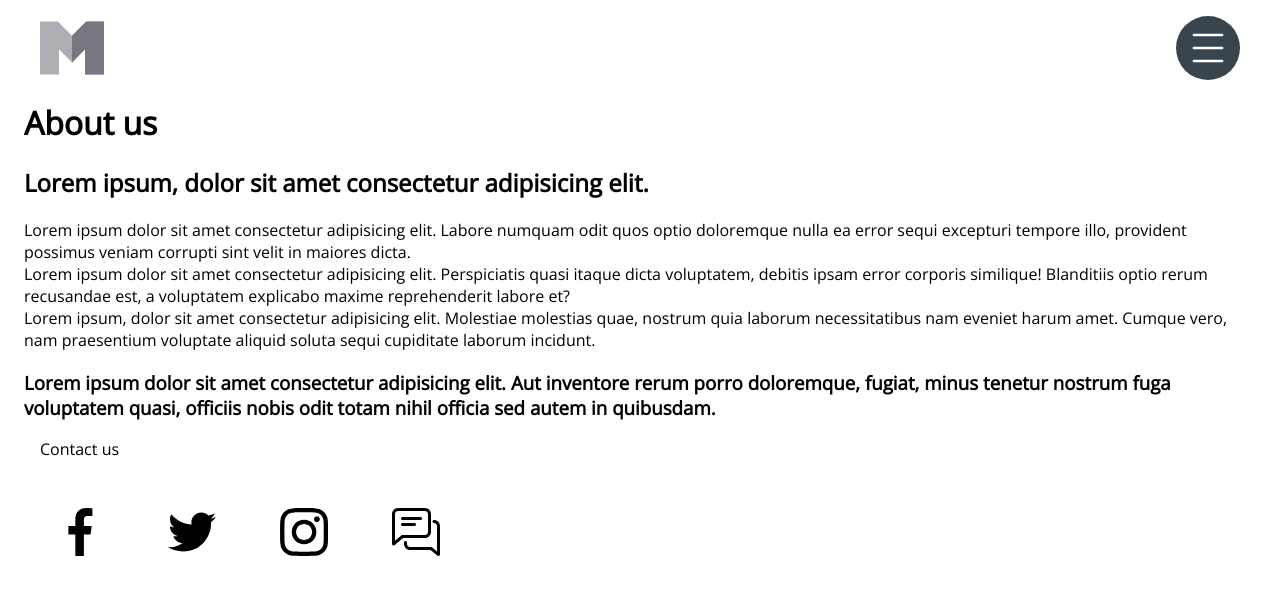
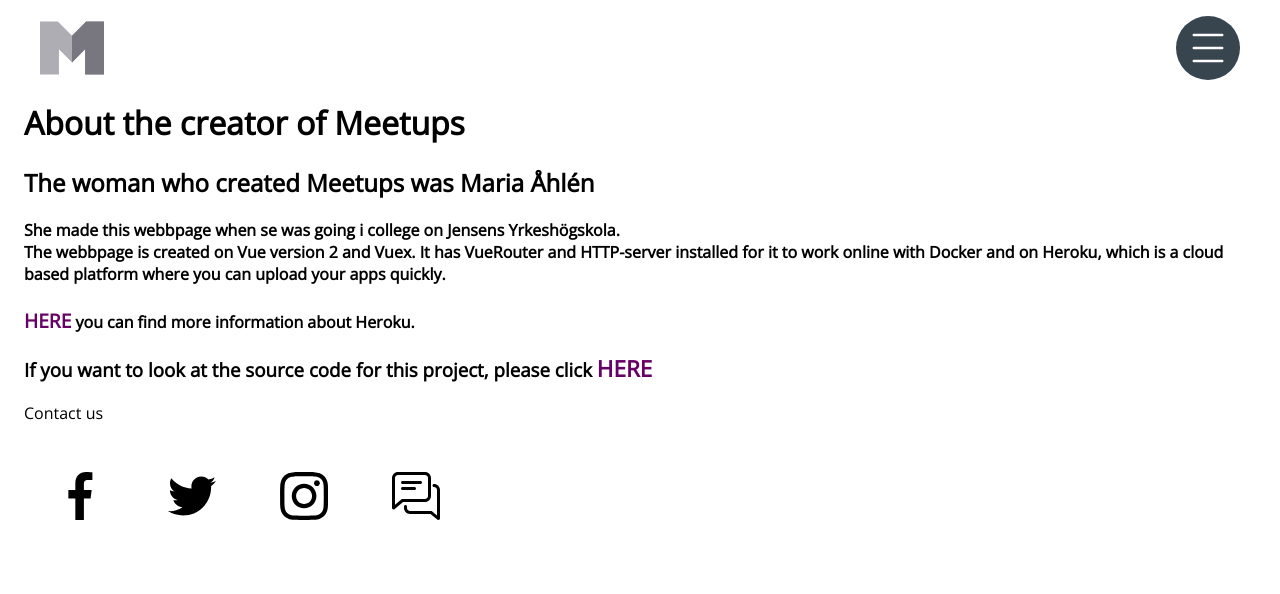
Before and after one commit to jensengbg-maria-ahlen/meeting-v2, a Vue app: page /#/about in a window 1280 px wide. Shown: the top 594 px of the page. Built offline with nearby package versions, Linux system fonts and the light colour scheme; no server answers.

Commit message:
changed the lorem ipsum and added a correct test in eventinfo

```diff
--- a/src/components/Event.vue
+++ b/src/components/Event.vue
@@ -1,7 +1,6 @@
 <template>
   <section class="event">
     <h2 class="title">{{ event.title }}</h2>
-    <img :src="event.imgUrl" alt="bild" />
     <h3>When: {{ event.when }}</h3>
     <h3>Organizer: {{ event.organizer }}</h3>
     <div v-if="event.status === 'old'">
@@ -36,7 +35,8 @@ export default {
   background-color: #c9c9c750;
   box-shadow: 0 0 7px rgba(43, 41, 41, 0.623);
   float: left;
-  width: 420px;
+  width: 40%;
+  height: 50%;
   display: flex;
   flex-direction: column;
   justify-content: center;
@@ -44,13 +44,12 @@ export default {
 }
 
 .event img {
-  width: 400px;
-  height: 260px;
+  width: 90%;
 }
 
 button {
-  width: 184px;
-  height: 55px;
+  width: 20%;
+  height: 20%;
   background: #ffffff;
   border: 1px solid rgba(15, 15, 15, 0.329);
   border-radius: 50px;
--- a/src/components/Signup.vue
+++ b/src/components/Signup.vue
@@ -20,13 +20,13 @@
     <div v-show="event.status === 'old'" class="signUpOld">
       <h2>Please tell us your thoughts about this meetup</h2>
       <label for="">Name: </label>
-      <input type="text" placeholder="name" v-model="inputValue.name" />
+      <input type="text" v-model="inputValue.name" />
 
       <label for="">Email address:</label>
-      <input type="text" placeholder="email" v-model="inputValue.email" />
+      <input type="text" v-model="inputValue.email" />
 
       <label for="">Comment:</label>
-      <textarea cols="20" rows="20" v-model="inputValue.comment"></textarea>
+      <textarea cols="20" rows="10" v-model="inputValue.comment"></textarea>
 
       <button @click="sendIn()" class="sendInButton">Send in</button>
 
@@ -118,6 +118,9 @@ input {
 
 textarea {
   width: 90%;
+  font-family: 'Open Sans', sans-serif;
+  font-weight: bolder;
+  font-size: medium;
 }
 
 
--- a/src/store/index.js
+++ b/src/store/index.js
@@ -7,7 +7,7 @@ Vue.use(Vuex)
 export default new Vuex.Store({
 
   state: {
-    apiUrl: "https://api.jsonbin.io/v3/b/6034f76ba94a574b45211f4a",
+    apiUrl: "https://api.jsonbin.io/v3/b/6038d3bc0866664b1083ba00",
     apiKey: "$2b$10$DQabN5NhCvGHt9M5C5daz.GVexA/izze7N4i2qBeHNFyCa7lnWTmC",
     events: {
       type: Array,
--- a/src/views/About.vue
+++ b/src/views/About.vue
@@ -7,27 +7,18 @@
       </div>
     </nav>
 
-    <h1>About us</h1>
-    <h2>Lorem ipsum, dolor sit amet consectetur adipisicing elit.</h2>
-    <p>
-      Lorem ipsum dolor sit amet consectetur adipisicing elit. Labore numquam
-      odit quos optio doloremque nulla ea error sequi excepturi tempore illo,
-      provident possimus veniam corrupti sint velit in maiores dicta.
+    <h1>About the creator of Meetups</h1>
+    <h2>The woman who created Meetups was Maria Åhlén</h2>
+    <p> <strong>
+      She made this webbpage when se was going i college on Jensens Yrkeshögskola.
       <br />
-      Lorem ipsum dolor sit amet consectetur adipisicing elit. Perspiciatis
-      quasi itaque dicta voluptatem, debitis ipsam error corporis similique!
-      Blanditiis optio rerum recusandae est, a voluptatem explicabo maxime
-      reprehenderit labore et?
+      The webbpage is created on Vue version 2 and Vuex. It has VueRouter and HTTP-server installed for it to work online with Docker and on Heroku, which is a cloud based platform where you can upload your apps quickly.
       <br />
-      Lorem ipsum, dolor sit amet consectetur adipisicing elit. Molestiae
-      molestias quae, nostrum quia laborum necessitatibus nam eveniet harum
-      amet. Cumque vero, nam praesentium voluptate aliquid soluta sequi
-      cupiditate laborum incidunt.
+       <br />
+      <a href="https://signup.heroku.com/">HERE</a> you can find more information about Heroku. </strong>
     </p>
     <h3>
-      Lorem ipsum dolor sit amet consectetur adipisicing elit. Aut inventore
-      rerum porro doloremque, fugiat, minus tenetur nostrum fuga voluptatem
-      quasi, officiis nobis odit totam nihil officia sed autem in quibusdam.
+      If you want to look at the source code for this project, please click <a href="https://github.com/jensengbg-maria-ahlen/meetup">HERE</a>
     </h3>
 
     <footer>
@@ -70,10 +61,12 @@ nav img {
   cursor: pointer;
 }
 
+a {
+  text-decoration: none;
+  color: rgb(102, 2, 102);
+  font-size: larger;
+}
 
-footer p {
-  margin: 1em;
-}
 footer img {
   width: 3em;
   height: 3em;
--- a/src/views/EventInfo.vue
+++ b/src/views/EventInfo.vue
@@ -8,15 +8,15 @@
     </nav>
 
     <section class="meetupInfo">
-      <h1>{{ event.title || 'No title available'}}</h1>
-      <img :src="event.imgUrl || 'https://images.unsplash.com/photo-1594322436404-5a0526db4d13?ixid=MXwxMjA3fDB8MHxwaG90by1wYWdlfHx8fGVufDB8fHw%3D&ixlib=rb-1.2.1&auto=format&fit=crop&w=1315&q=80'" alt="bild" />
-      <h2>{{ event.description || 'No description available'}}</h2>
-      <h3>When: {{ event.when || 'No date available'}}</h3>
-      <h3>Organizer: {{ event.organizer || 'No organizer available'}}</h3>
+      <h1>{{ chosenEvent.title || 'No title available'}}</h1>
+      <img :src="chosenEvent.imgUrl || 'https://images.unsplash.com/photo-1594322436404-5a0526db4d13?ixid=MXwxMjA3fDB8MHxwaG90by1wYWdlfHx8fGVufDB8fHw%3D&ixlib=rb-1.2.1&auto=format&fit=crop&w=1315&q=80'" alt="bild" />
+      <h2>{{ chosenEvent.description || 'No description available'}}</h2>
+      <h3>When: {{ chosenEvent.when || 'No date available'}}</h3>
+      <h3>Organizer: {{ chosenEvent.organizer || 'No organizer available'}}</h3>
     </section>
 
-    <Signup :event="event" />
-    <Comments v-for="review of event.reviews" :key="review.name" :review="review" />
+    <Signup :event="chosenEvent" />
+    <Comments v-for="review of chosenEvent.reviews" :key="review.name" :review="review" />
 
     <footer>
       <p>Contact us</p>
@@ -46,8 +46,12 @@ export default {
     }
   },
   computed: {
-    event() {
-      return this.$store.getters.chosenEvent(this.$route.params.id)
+    chosenEvent() {
+      if(!this.$store.getters.chosenEvent) {
+        return {}
+      } else {
+        return this.$store.getters.chosenEvent(this.$route.params.id)
+      }
     },
   },
 };
```
Also changed, not shown: 1 other file (tests, documents, lock files or other folders).
